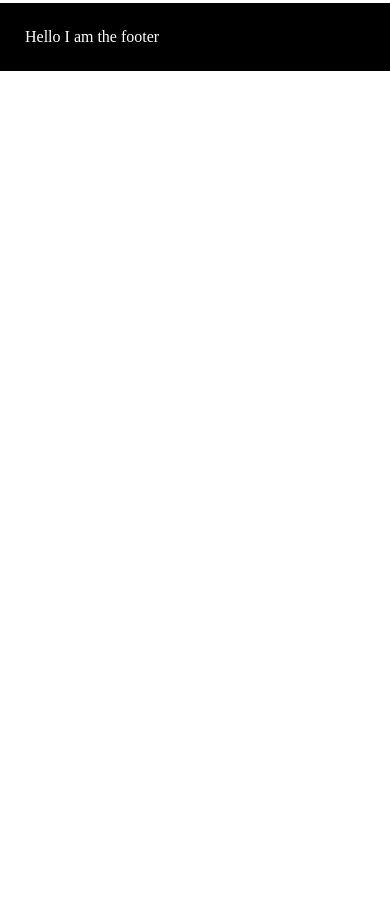
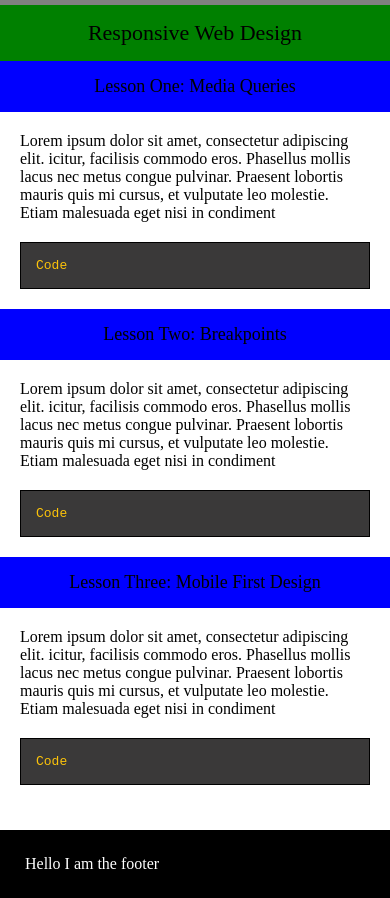
Before and after one commit to matak12m/Educational-Website, a plain HTML site: page responsiveLesson.html in a window 390 px wide. Shown: the part 89-987 px from the top of the page. Before the commit the page ends 844 px from the top, so only its background shows below. Drawn offline with Linux system fonts and the light colour scheme.

Commit message:
Added basic structure to responsive lesson page

```diff
--- a/assets/css/style.css
+++ b/assets/css/style.css
@@ -2,6 +2,17 @@
     border: 0;
     margin: 0;
     padding: 0;
+}
+
+button {
+    padding: 20px;
+}
+
+code {
+    background-color: rgb(58, 57, 57);
+    border: 1px solid black;
+    color: rgb(252, 195, 10);
+    padding: 15px;
 }
 
 header {
@@ -16,30 +27,33 @@ h1 {
 }
 
 h2 {
-    font-size: 20px;
+    font-size: 22px;
+    font-weight: 400;
 }
 
 h3 {
     font-size: 18px;
+    font-weight: 400;
 }
 
 p {
     font-size: 16px
 }
 
-button {
-    padding: 20px;
+footer {
+    background-color: black;
+    color: white;
+    margin-top: 25px;
+    padding: 25px;
 }
-
 /*----------------- classes*/
-.textBox {
-    background-color: aqua;
-    display: flex;
-    justify-content: left;
-    padding-left: 5%;
-    padding-right: 5%;
-    padding-top: 20px;
-    padding-bottom: 20px;
+.articleHeading, .sectionHeading {
+    align-content: center;
+    background-color: blue;
+    padding-top: 15px;
+    padding-bottom: 15px;
+    text-align: center;
+    width: 100%;
 }
 
 .lessonBox {
@@ -65,19 +79,6 @@ button {
     width: 50%;
 }
 
-.lessonBox h2 {
-    align-content: center;
-    background-color: blue;
-    height: 45px;
-    text-align: center;
-    width: 100%;
-}
-
-.lessonBoxLink {
-    border-bottom: 2px solid black;
-    padding: 10px;
-}
-
 .lessonBoxContainer {
     display: flex;
     flex-wrap: wrap;
@@ -86,9 +87,28 @@ button {
     margin-top: 25px;
 }
 
-footer {
-    background-color: black;
-    color: white;
-    margin-top: 25px;
-    padding: 25px;
+.lessonBoxLink {
+    border-bottom: 2px solid black;
+    padding: 10px;
 }
+
+.lessonContent {
+    display: flex;
+    flex-direction: column;
+    gap: 20px;
+    padding: 20px;
+}
+
+.sectionHeading {
+    background-color: green;
+}
+
+.textBoxHomepage {
+    background-color: aqua;
+    display: flex;
+    justify-content: left;
+    padding-left: 5%;
+    padding-right: 5%;
+    padding-top: 20px;
+    padding-bottom: 20px;
+}
--- a/responsiveLesson.html
+++ b/responsiveLesson.html
@@ -13,10 +13,60 @@
     <main>
         <section>
             <header>
-                <h1>Responsive Web Design</h1>
+                <h1>Responsive and Interactive Design</h1>
             </header>
         </section>
-
+        <section>
+            <h2 class="sectionHeading">Responsive Web Design</h2>
+            <!--Lesson 1-->
+            <article>
+                <h3 class="articleHeading">Lesson One: Media Queries</h3>
+                <div class="lessonContent">
+                    <p>
+                        Lorem ipsum dolor sit amet, consectetur adipiscing elit. icitur, facilisis commodo eros.
+                        Phasellus
+                        mollis lacus nec metus congue pulvinar. Praesent lobortis mauris quis mi cursus, et vulputate
+                        leo
+                        molestie. Etiam malesuada eget nisi in condiment
+                    </p>
+                    <code>
+                        Code
+                    </code>
+                </div>
+            </article>
+            <!--Lesson 2-->
+            <article>
+                <h3 class="articleHeading">Lesson Two: Breakpoints</h3>
+                <div class="lessonContent">
+                    <p>
+                        Lorem ipsum dolor sit amet, consectetur adipiscing elit. icitur, facilisis commodo eros.
+                        Phasellus
+                        mollis lacus nec metus congue pulvinar. Praesent lobortis mauris quis mi cursus, et vulputate
+                        leo
+                        molestie. Etiam malesuada eget nisi in condiment
+                    </p>
+                    <code>
+                        Code
+                    </code>
+                </div>
+            </article>
+            <!--Lesson 3-->
+            <article>
+                <h3 class="articleHeading">Lesson Three: Mobile First Design</h3>
+                <div class="lessonContent">
+                    <p>
+                        Lorem ipsum dolor sit amet, consectetur adipiscing elit. icitur, facilisis commodo eros.
+                        Phasellus
+                        mollis lacus nec metus congue pulvinar. Praesent lobortis mauris quis mi cursus, et vulputate
+                        leo
+                        molestie. Etiam malesuada eget nisi in condiment
+                    </p>
+                    <code>
+                                    Code
+                                </code>
+                </div>
+            </article>
+        </section>
         <footer>
             <p>Hello I am the footer</p>
         </footer>
```
Also changed, not shown: index.html (+6 -6 lines).
